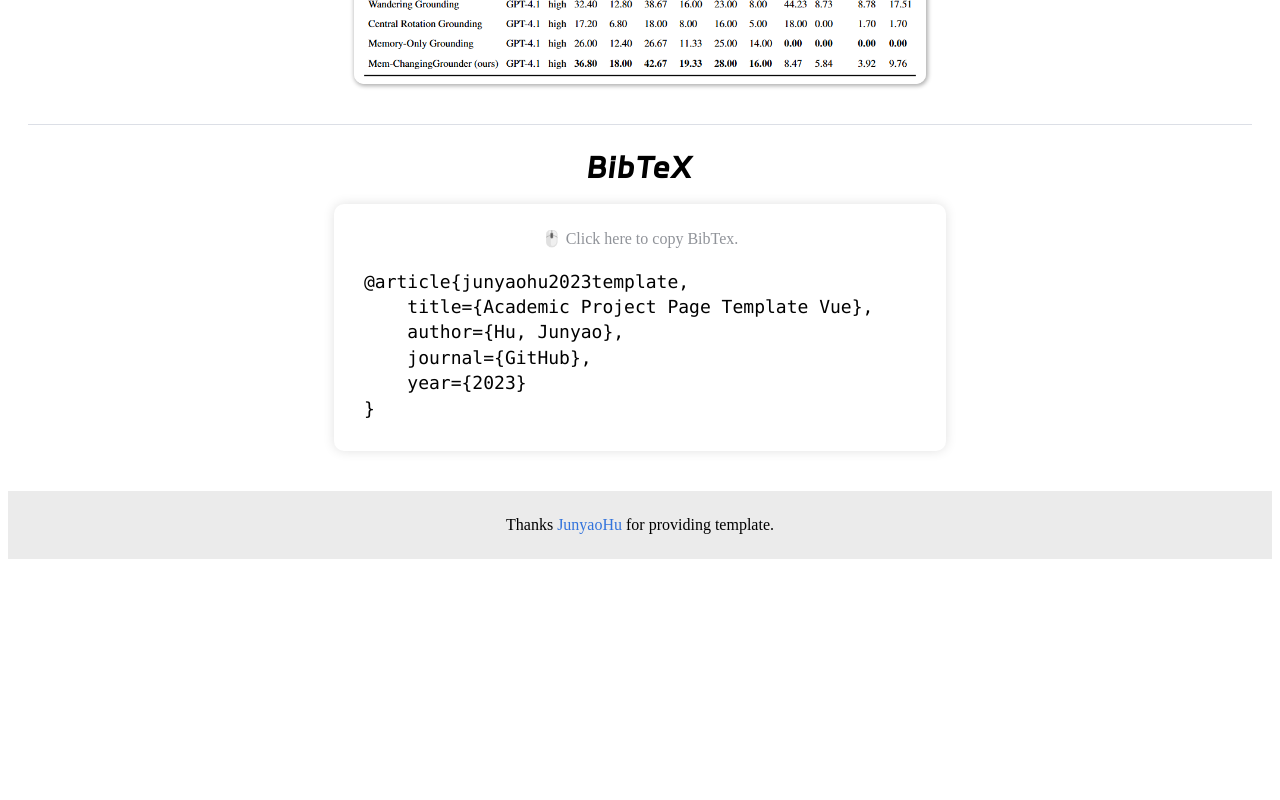
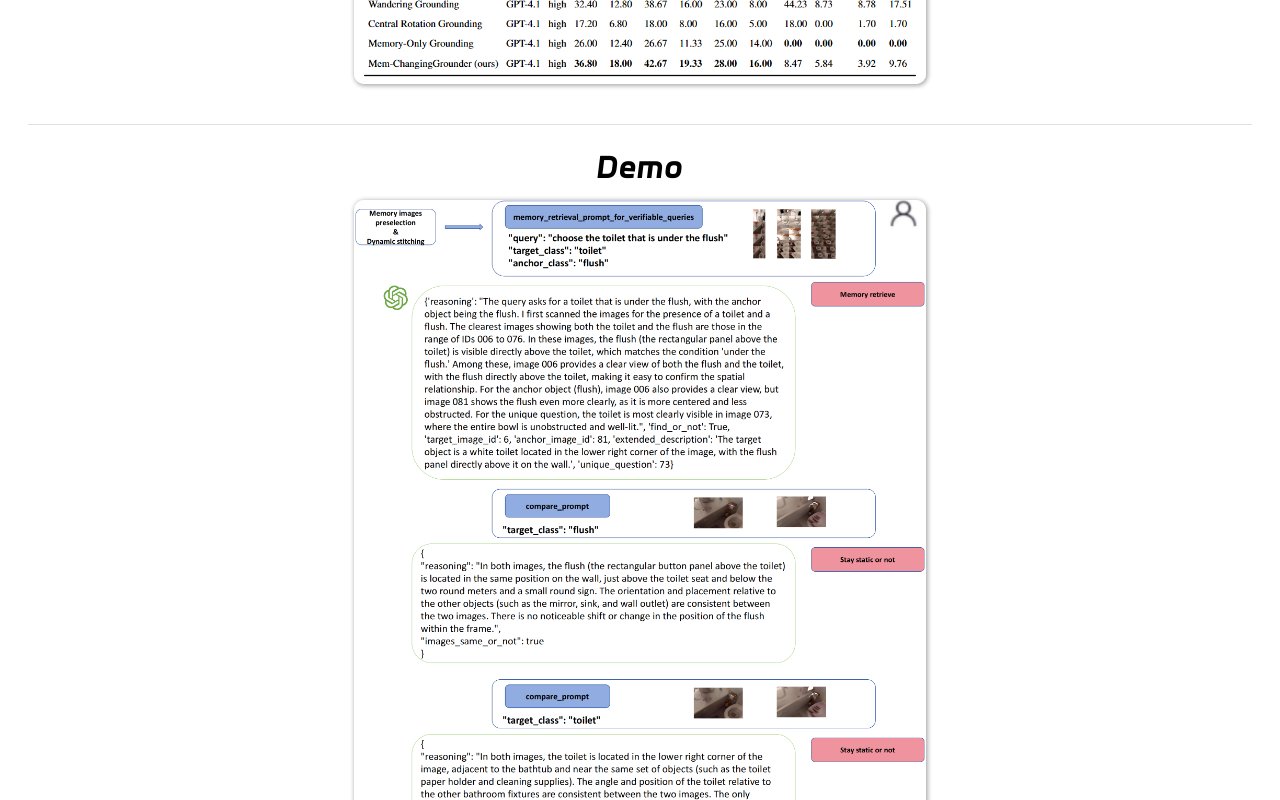
Before and after one commit to hm123450/CGB, a Vue app: page / in a window 1280 px wide. Shown: the part 3640-4440 px from the top of the page. Before the commit the page ends 4199 px from the top, so only its background shows below. Built offline with nearby package versions, Linux system fonts and the light colour scheme.

Commit message:
Update Main.vue

```diff
--- a/src/components/Main.vue
+++ b/src/components/Main.vue
@@ -7,6 +7,7 @@ import Experiment from './sections/experiment.vue'
 import BibTeX from './sections/BibTeX.vue'
 import Carousel from './sections/Carousel.vue'
 import Video from './sections/Video.vue'
+import Demo from './sections/demo.vue'
 
 // benchmark statics method experiment demo
 
@@ -18,6 +19,7 @@ export default {
     Benchmark,
     Mcg,
     Experiment,
+    Demo,
     BibTeX
   }
 }
@@ -30,5 +32,6 @@ export default {
   <Benchmark/>
   <Mcg/>
   <Experiment/>
+  <Demo/>
   <BibTeX/>
 </template>
```
